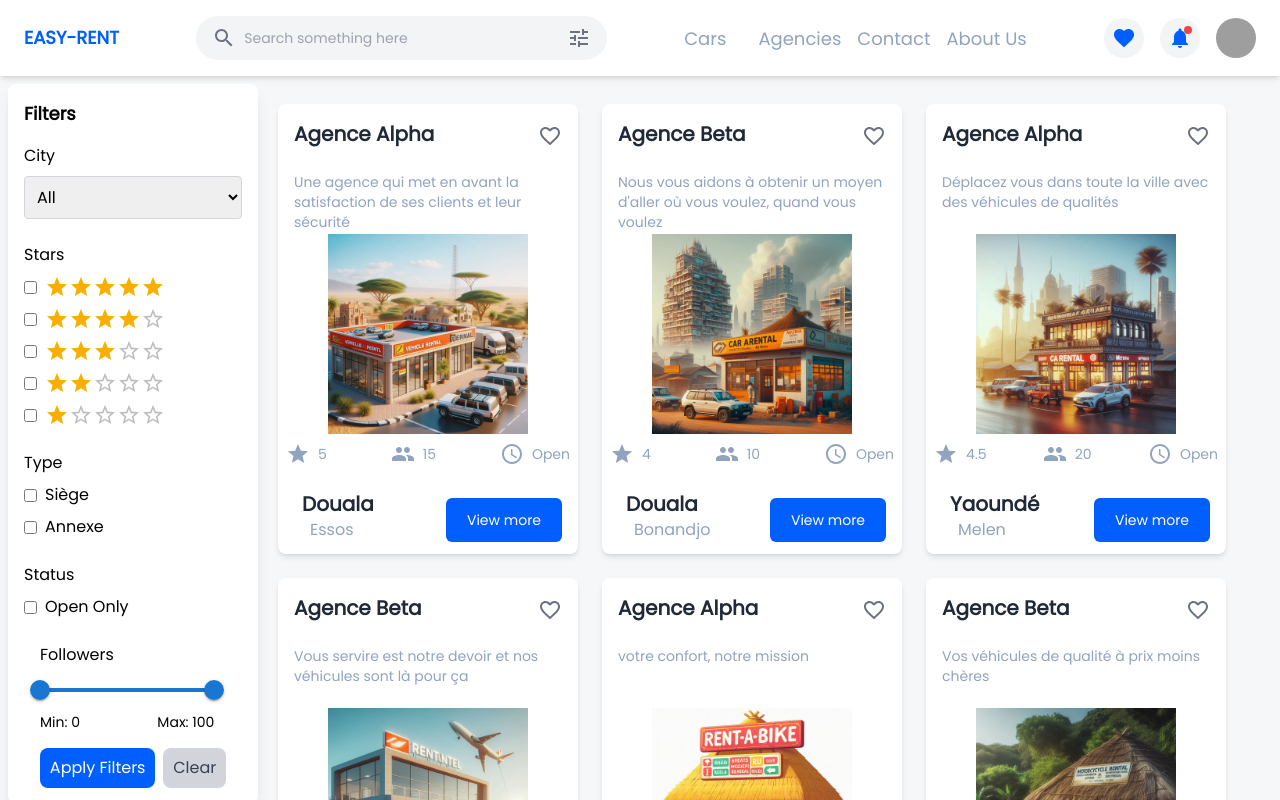
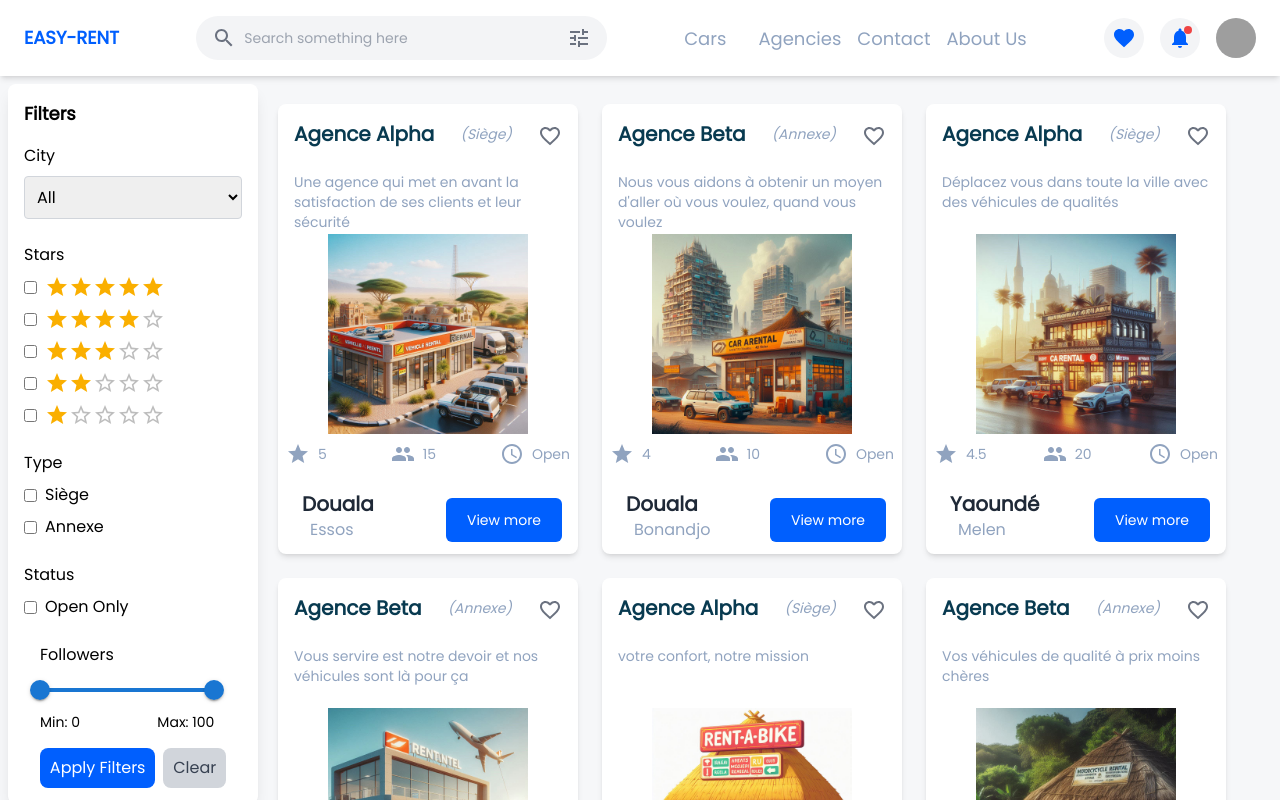
Before and after one commit to AdministrationReseau/easy-rental, a Next.js app: page /customer/agencies in a window 1280 px wide. Shown: the top 800 px of the page. Built offline with nearby package versions, Linux system fonts and the light colour scheme; grey boxes are pictures that could not be loaded; what @mui/material-nextjs would draw is missing.

Commit message:
derniere correction sur les filtres de agncies

```diff
--- a/public/data/agencies.json
+++ b/public/data/agencies.json
@@ -37,7 +37,7 @@
         "description": "Lorem ipsum dolor sit amet, consectetur adipiscing elit. Lorem ipsum dolor sit amet, consectetur adipiscing elit. Lorem ipsum dolor sit amet, consectetur adipiscing elit. Lorem ipsum dolor sit amet, consectetur adipiscing elit. Lorem ipsum dolor sit amet, consectetur adipiscing elit. Lorem ipsum dolor sit amet, consectetur adipiscing elit. Lorem ipsum dolor sit amet, consectetur adipiscing elit. Lorem ipsum dolor sit amet, consectetur adipiscing elit.",
         "city": "Douala",
         "openingTime": "09:00",
-        "closingTime": "19:00",
+        "closingTime": "23:00",
         "rating": 4,
         "followers":10,
         "quater": "Bonandjo",
@@ -171,7 +171,7 @@
         "openingTime": "09:00",
         "closingTime": "19:00",
         "rating": 4,
-        "followers":10,
+        "followers":50,
         "type": "Annexe",
         "slogan": "Vos véhicules de qualité à prix moins chères",
         "createdAt": "2023-08-30",
--- a/src/app/(customer)/customer/layout.tsx
+++ b/src/app/(customer)/customer/layout.tsx
@@ -6,7 +6,7 @@ import NavBar from "@/components/organisation/NavBar";
 export default function Layout({ children }: { children: React.ReactNode }) {
     return (
         <>
-            <div className="flex flex-col flex-grow bg-whitish-background">
+            <div className="flex flex-col flex-grow bg-whitish-background h-full">
                 <div className="">
                     <NavBar />
                 </div>
--- a/src/components/AgencyCard.tsx
+++ b/src/components/AgencyCard.tsx
@@ -2,7 +2,7 @@
 
 import React, { useState } from 'react';
 import Link from 'next/link';
-import { Favorite, FavoriteBorder, People,Star, AccessTime} from '@mui/icons-material';
+import { Favorite, FavoriteBorder, People, Star, AccessTime } from '@mui/icons-material';
 import Image from "next/image"; // Import des icônes pour like et dislike
 import { AgencyProps } from '@/utils/types/AgencyProps';
 
@@ -30,14 +30,32 @@ const AgencyCard: React.FC<AgencyProps> = ({
     followers,
     rating,
     slogan,
+    type,
     name,
-    isOpen,
     images,
+    description,
+    openingTime,
+    closingTime,
+    createdAt,
+    updatedAt,
+    reviews,
     onLike,
     onDislike,
 }) => {
     const [isLiked, setIsLiked] = useState<boolean>(false);
 
+    const isAgencyOpen = (agency: AgencyProps) => {
+        const now = new Date();
+        const currentTime = now.getHours() * 60 + now.getMinutes();
+        const [openingHour, openingMinute] = agency.openingTime.split(':').map(Number);
+        const [closingHour, closingMinute] = agency.closingTime.split(':').map(Number);
+
+        const openingTime = openingHour * 60 + openingMinute;
+        const closingTime = closingHour * 60 + closingMinute;
+        console.log("CurrentTime: ", openingTime, " et ", closingTime, " pour", currentTime);
+        return currentTime >= openingTime && currentTime <= closingTime;
+
+    };
     // Fonction pour basculer l'état du like
     const toggleLike = () => {
         setIsLiked(!isLiked);
@@ -47,12 +65,33 @@ const AgencyCard: React.FC<AgencyProps> = ({
             onDislike(id); // Appel de la fonction onDislike si le véhicule est non aimé
         }
     };
-    isOpen = true;
+    const agency = {
+        id : id,
+        city : city,
+        quater : quater,
+        name : name,
+        followers : followers ,
+        rating : rating,
+        slogan : slogan,
+        images : images,
+        description : description,
+        openingTime : openingTime,
+        closingTime : closingTime,
+        type : type,
+        createdAt : createdAt,
+        updatedAt : updatedAt,
+        reviews : reviews,
+        onLike : onLike,
+        onDislike: onDislike
+    }
+    const isOpen = isAgencyOpen(agency);
+
     return (
         <div className="bg-white text-secondary-text rounded-lg shadow-md overflow-hidden w-[300px] h-[450px]">
             {/* Première ligne - Nom et Like/Dislike */}
             <div className="flex justify-between items-center p-4">
-                <h2 className="text-xl font-semibold text-gray-800">{name}</h2>
+                <h2 className="text-xl font-semibold text-primary-text">{name}</h2>
+                <p className='text-sm text-secondary-text'><i>({type})</i></p>
                 <LikeButton isLiked={isLiked} onClick={toggleLike} />
             </div>
 
@@ -79,12 +118,12 @@ const AgencyCard: React.FC<AgencyProps> = ({
                     <p>{rating}</p>
                 </div>
                 <div className="flex items-center gap-2 px-2 py-2">
-                <People className="w-5 h-5" />
+                    <People className="w-5 h-5" />
                     <p>{followers}</p>
                 </div>
                 <div className="flex items-center gap-2 px-2 py-2">
                     <AccessTime className="w-5 h- 5" />
-                    <p>{isOpen}Open</p>
+                    <p>{isOpen? 'Open': 'Close'}</p>
                 </div>
             </div>
 
--- a/src/components/customer/AgencyList.tsx
+++ b/src/components/customer/AgencyList.tsx
@@ -2,19 +2,42 @@
 
 import React from 'react';
 import { AgencyCard } from '@/components/AgencyCard';
-import { AgencyListProps } from '@/utils/types/AgencyProps';
+import { AgencyListProps, AgencyProps } from '@/utils/types/AgencyProps';
+
+const isAgencyOpen = (agency: AgencyProps) => {
+    const now = new Date();
+    const currentTime = now.getHours() * 60 + now.getMinutes();
+    const [openingHour, openingMinute] = agency.openingTime.split(':').map(Number);
+    const [closingHour, closingMinute] = agency.closingTime.split(':').map(Number);
+
+    const openingTime = openingHour * 60 + openingMinute;
+    const closingTime = closingHour * 60 + closingMinute;
+    console.log("CurrentTime: ",openingTime," et ", closingTime, " pour",currentTime);
+    return currentTime >= openingTime && currentTime <= closingTime;
+
+  };
 
 const AgencyList: React.FC<AgencyListProps> = ({ agencies, filters }) => {
   const filteredAgencies = agencies.filter((agency) => {
     if (!agency) return false;
+    const matchesRating =
+      filters.rating === null || (agency.rating && agency.rating >= filters.rating);
 
     const matchesCity =
-      filters.city.length === 0 || (agency.city && filters.city.includes(agency.city));
+      filters.city.length === 1 && filters.city[0] !== 'all' ? filters.city.includes(agency.city) : true;
 
-    const matchesStars =
-      filters.rating === null || (agency.rating && agency.rating >= filters.rating);
+      const matchesFollowers =
+      typeof agency.followers === 'number' &&
+      agency.followers>= filters.followers[0] &&
+      agency.followers <= filters.followers[1];
 
-    return matchesCity && matchesStars;
+
+    const matchesType = filters.type.length === 0 ||  filters.type.includes(agency.type);
+
+    const matchesStatus = filters.status=== 'all' || isAgencyOpen(agency);
+
+    return matchesRating && matchesFollowers && matchesCity && matchesType && matchesStatus;
+
   });
 
   return (
@@ -32,7 +55,6 @@ const AgencyList: React.FC<AgencyListProps> = ({ agencies, filters }) => {
               rating={agency.rating || 4}
               slogan={agency.slogan}
               images={agency.images}
-              isOpen={agency.isOpen}
               description={agency.description}
               openingTime={agency.openingTime}
               closingTime={agency.closingTime}
--- a/src/components/customer/SideBarFilterAgency.tsx
+++ b/src/components/customer/SideBarFilterAgency.tsx
@@ -40,31 +40,36 @@ const SidebarAgencyFilter: React.FC<{ agencies: AgencyProps[]; onFilter: (filter
     setSelectedRating((prev) =>
       prev.includes(rating) ? prev.filter((r) => r !== rating) : [...prev, rating]
     );
+    console.log("Selected Rate:", rating)
   };
 
-  const handleRatingRangeChange = (event: Event, newValue: number | number[]) => {
+  const handleFollowersRangeChange = (event: Event, newValue: number | number[]) => {
     setFollowersRange(newValue as [number, number]);
+    console.log("Selected Followers Ranger Rang:", newValue)
   }
   const handleTypeChange = (type: string) => {
     setSelectedTypes((prev) =>
       prev.includes(type) ? prev.filter((t) => t !== type) : [...prev, type]
     );
+    console.log("Selected type:", type)
   };
 
   const handleStatusChange = () => {
     setStatusFilter(statusFilter === 'all' ? 'open' : 'all');
+    console.log("Selected Status:", statusFilter)
   };
 
   const isAgencyOpen = (agency: AgencyProps) => {
     const now = new Date();
-    const currentTime = now.getHours() * 100 + now.getMinutes();
+    const currentTime = now.getHours() * 60 + now.getMinutes();
     const [openingHour, openingMinute] = agency.openingTime.split(':').map(Number);
     const [closingHour, closingMinute] = agency.closingTime.split(':').map(Number);
 
-    const openingTime = openingHour * 100 + openingMinute;
-    const closingTime = closingHour * 100 + closingMinute;
+    const openingTime = openingHour * 60 + openingMinute;
+    const closingTime = closingHour * 60 + closingMinute;
+    console.log("CurrentTime: ", openingTime, " et ", closingTime, " pour", currentTime);
+    return currentTime >= openingTime && currentTime <= closingTime;
 
-    return currentTime >= openingTime && currentTime <= closingTime;
   };
 
   const applyFilters = () => {
@@ -78,13 +83,18 @@ const SidebarAgencyFilter: React.FC<{ agencies: AgencyProps[]; onFilter: (filter
         selectedRanges.length === 0 ||
         selectedRanges.some((range) => range && rating >= range.min && rating <= range.max);
 
+      const matchesFollowers =
+        typeof agency.followers === 'number' &&
+        agency.followers >= followersRange[0] &&
+        agency.followers <= followersRange[1];
+
       const matchesCity = selectedCities.length === 1 && selectedCities[0] !== 'all' ? selectedCities.includes(agency.city) : true;
 
       const matchesType = selectedTypes.length === 0 || selectedTypes.includes(agency.type);
 
       const matchesStatus = statusFilter === 'all' || isAgencyOpen(agency);
 
-      return matchesRating && matchesCity && matchesType && matchesStatus;
+      return matchesRating && matchesFollowers && matchesCity && matchesType && matchesStatus;
     });
 
     const filters: FilterAgencyProps = {
@@ -190,7 +200,7 @@ const SidebarAgencyFilter: React.FC<{ agencies: AgencyProps[]; onFilter: (filter
             <h3 className="text-md font-medium mb-2">Followers</h3>
             <Slider
               value={followersRange}
-              onChange={handleRatingRangeChange}
+              onChange={handleFollowersRangeChange}
               valueLabelDisplay="auto"
               min={Math.min(...agencies.map((agency) => agency.followers))}
               max={Math.max(...agencies.map((agency) => agency.followers))}
--- a/src/utils/types/AgencyProps.tsx
+++ b/src/utils/types/AgencyProps.tsx
@@ -5,7 +5,6 @@ export interface AgencyProps {
     slogan: string;
     city: string;
     quater: string;
-    isOpen: boolean;
     openingTime: string;
     closingTime: string;
     followers: number;   // A retirer
```
